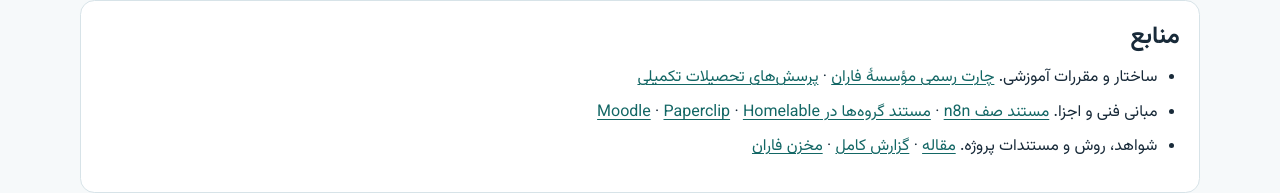
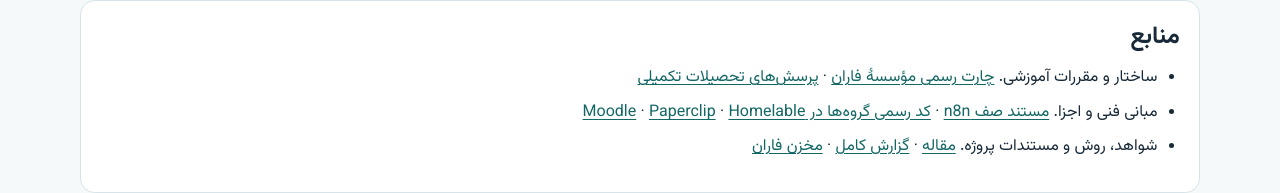
Before and after one commit to maddixmhn/faran, a website: page docs/presentation.html in a window 1280 px wide. Shown: the part 3779-3972 px from the top of the page. Drawn offline with Linux system fonts and the light colour scheme.

Commit message:
Use accessible primary references in course presentation

```diff
--- a/docs/presentation.html
+++ b/docs/presentation.html
@@ -84,7 +84,7 @@ node copy-web.mjs</code></pre>
   </section>
   <section id="sources" class="block">
     <h2>منابع</h2>
-    <ul><li>ساختار و مقررات آموزشی. <a href="https://faran.ac.ir/faran-chart/">چارت رسمی مؤسسهٔ فاران</a> · <a href="https://faran.ac.ir/?page_id=3489">پرسش‌های تحصیلات تکمیلی</a></li><li>مبانی فنی و اجزا. <a href="https://docs.n8n.io/hosting/scaling/queue-mode/">مستند صف n8n</a> · <a href="https://docs.moodle.org/en/Groups">مستند گروه‌ها در Moodle</a> · <a href="https://github.com/paperclipai/paperclip">Paperclip</a> · <a href="https://github.com/Pouzor/homelable">Homelable</a></li><li>شواهد، روش و مستندات پروژه. <a href="/docs/article.html">مقاله</a> · <a href="/docs/faran-seminar.pdf">گزارش کامل</a> · <a href="https://github.com/maddixmhn/faran">مخزن فاران</a></li></ul>
+    <ul><li>ساختار و مقررات آموزشی. <a href="https://faran.ac.ir/faran-chart/">چارت رسمی مؤسسهٔ فاران</a> · <a href="https://faran.ac.ir/?page_id=3489">پرسش‌های تحصیلات تکمیلی</a></li><li>مبانی فنی و اجزا. <a href="https://docs.n8n.io/hosting/scaling/queue-mode/">مستند صف n8n</a> · <a href="https://github.com/moodle/moodle/tree/MOODLE_405_STABLE/group">کد رسمی گروه‌ها در Moodle</a> · <a href="https://github.com/paperclipai/paperclip">Paperclip</a> · <a href="https://github.com/Pouzor/homelable">Homelable</a></li><li>شواهد، روش و مستندات پروژه. <a href="/docs/article.html">مقاله</a> · <a href="/docs/faran-seminar.pdf">گزارش کامل</a> · <a href="https://github.com/maddixmhn/faran">مخزن فاران</a></li></ul>
   </section>
 </main>
 <footer><div class="wrap"><span>درس سمینار · دانشگاه دیجیتال فاران</span><span class="publisher-credit" dir="ltr"><bdi lang="en">Powered by</bdi> <a href="https://github.com/maddixmhn" rel="me"><bdi dir="rtl">محمد مهرانی</bdi></a></span></div></footer>
```
Also changed, not shown: 1 other file.
